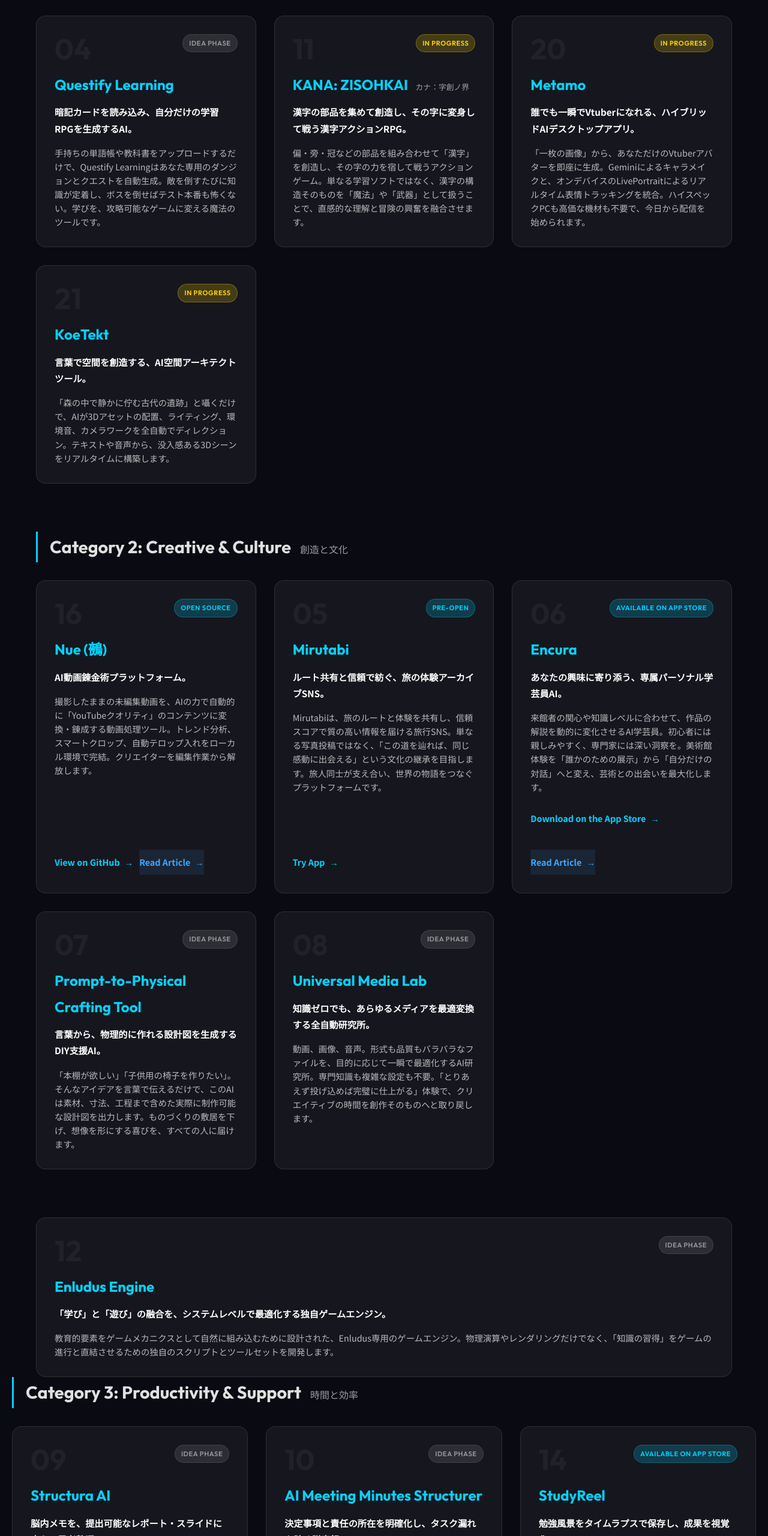
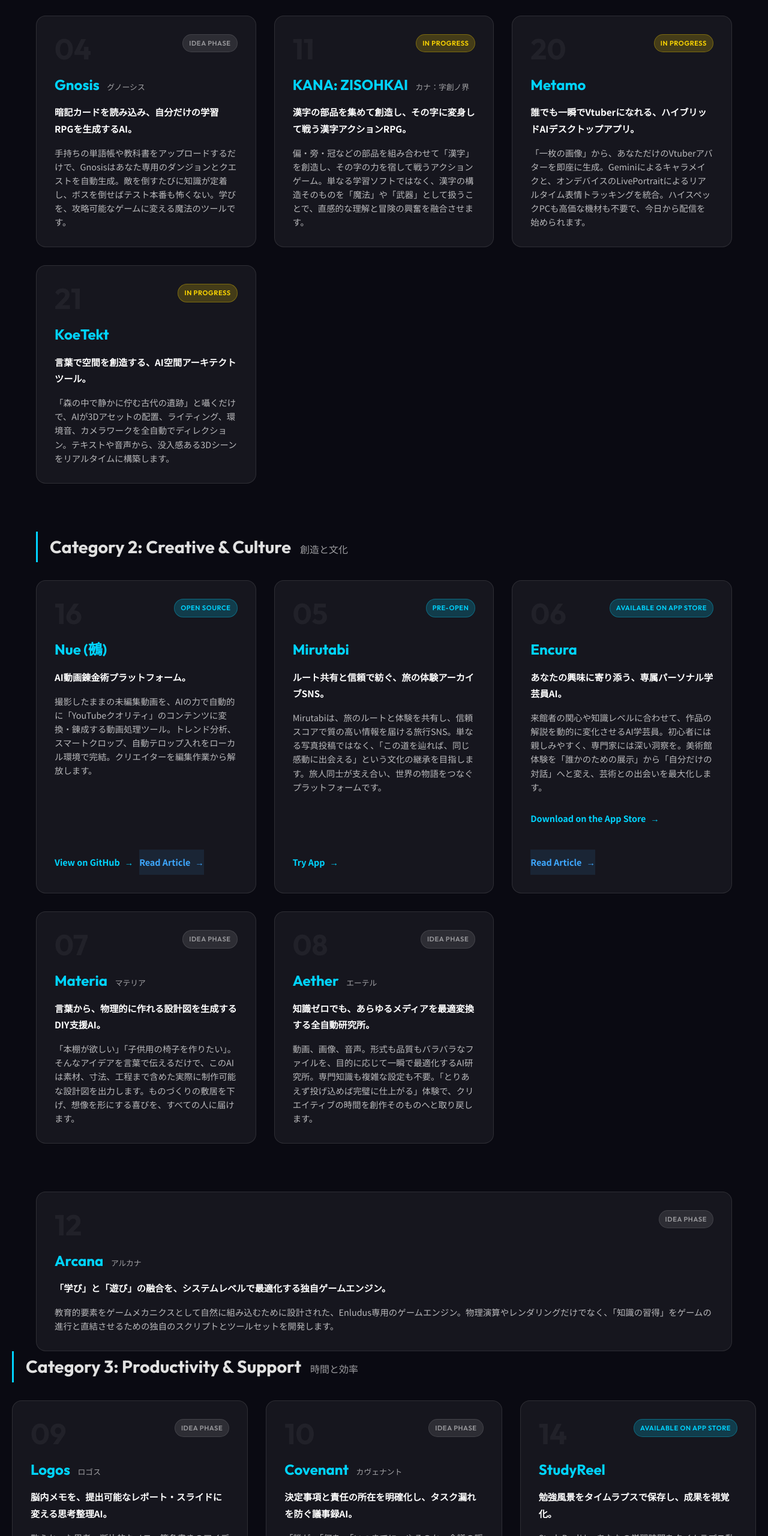
Before and after one commit to naki0227/enludus, a website built with Vite: page index.html in a window 1280 px wide. Shown: the part 2420-4980 px from the top of the page at 60% size. Built offline with nearby package versions, Linux system fonts and the light colour scheme.

Commit message:
feat(portfolio): rename Idea Phase projects to codenames (Gnosis, Materia, etc.)

```diff
--- a/index.html
+++ b/index.html
@@ -127,10 +127,12 @@
                 <div class="card-number">04</div>
                 <span class="status-badge idea">Idea Phase</span>
               </div>
-              <h4 class="project-title">Questify Learning</h4>
+              <h4 class="project-title">Gnosis <span class="jp-sub"
+                  style="font-size: 0.8rem; margin-left: 8px;">グノーシス</span></h4>
               <p class="project-one-line">暗記カードを読み込み、自分だけの学習RPGを生成するAI。</p>
-              <p class="project-desc">手持ちの単語帳や教科書をアップロードするだけで、Questify
-                Learningはあなた専用のダンジョンとクエストを自動生成。敵を倒すたびに知識が定着し、ボスを倒せばテスト本番も怖くない。学びを、攻略可能なゲームに変える魔法のツールです。</p>
+              <p class="project-desc">
+                手持ちの単語帳や教科書をアップロードするだけで、Gnosisはあなた専用のダンジョンとクエストを自動生成。敵を倒すたびに知識が定着し、ボスを倒せばテスト本番も怖くない。学びを、攻略可能なゲームに変える魔法のツールです。
+              </p>
             </article>
             <!-- Project 11 -->
             <article class="project-card status-wip">
@@ -234,7 +236,8 @@
                 <div class="card-number">07</div>
                 <span class="status-badge idea">Idea Phase</span>
               </div>
-              <h4 class="project-title">Prompt-to-Physical Crafting Tool</h4>
+              <h4 class="project-title">Materia <span class="jp-sub"
+                  style="font-size: 0.8rem; margin-left: 8px;">マテリア</span></h4>
               <p class="project-one-line">言葉から、物理的に作れる設計図を生成するDIY支援AI。</p>
               <p class="project-desc">
                 「本棚が欲しい」「子供用の椅子を作りたい」。そんなアイデアを言葉で伝えるだけで、このAIは素材、寸法、工程まで含めた実際に制作可能な設計図を出力します。ものづくりの敷居を下げ、想像を形にする喜びを、すべての人に届けます。
@@ -246,7 +249,8 @@
                 <div class="card-number">08</div>
                 <span class="status-badge idea">Idea Phase</span>
               </div>
-              <h4 class="project-title">Universal Media Lab</h4>
+              <h4 class="project-title">Aether <span class="jp-sub"
+                  style="font-size: 0.8rem; margin-left: 8px;">エーテル</span></h4>
               <p class="project-one-line">知識ゼロでも、あらゆるメディアを最適変換する全自動研究所。</p>
               <p class="project-desc">
                 動画、画像、音声。形式も品質もバラバラなファイルを、目的に応じて一瞬で最適化するAI研究所。専門知識も複雑な設定も不要。「とりあえず投げ込めば完璧に仕上がる」体験で、クリエイティブの時間を創作そのものへと取り戻します。
@@ -259,7 +263,8 @@
               <div class="card-number">12</div>
               <span class="status-badge idea">Idea Phase</span>
             </div>
-            <h4 class="project-title">Enludus Engine</h4>
+            <h4 class="project-title">Arcana <span class="jp-sub"
+                style="font-size: 0.8rem; margin-left: 8px;">アルカナ</span></h4>
             <p class="project-one-line">「学び」と「遊び」の融合を、システムレベルで最適化する独自ゲームエンジン。</p>
             <p class="project-desc">
               教育的要素をゲームメカニクスとして自然に組み込むために設計された、Enludus専用のゲームエンジン。物理演算やレンダリングだけでなく、「知識の習得」をゲームの進行と直結させるための独自のスクリプトとツールセットを開発します。
@@ -278,10 +283,12 @@
               <div class="card-number">09</div>
               <span class="status-badge idea">Idea Phase</span>
             </div>
-            <h4 class="project-title">Structura AI</h4>
+            <h4 class="project-title">Logos <span class="jp-sub" style="font-size: 0.8rem; margin-left: 8px;">ロゴス</span>
+            </h4>
             <p class="project-one-line">脳内メモを、提出可能なレポート・スライドに変える思考整理AI。</p>
-            <p class="project-desc">散らかった思考、断片的なメモ、箇条書きのアイデア。Structura
-              AIは、それらを論理的な構造へと再構成し、一瞬でレポートやプレゼン資料に昇華させます。知的生産のボトルネックを破壊し、あなたの時間と集中力を守る、思考の建築家です。</p>
+            <p class="project-desc">
+              散らかった思考、断片的なメモ、箇条書きのアイデア。Logosは、それらを論理的な構造へと再構成し、一瞬でレポートやプレゼン資料に昇華させます。知的生産のボトルネックを破壊し、あなたの時間と集中力を守る、思考の建築家です。
+            </p>
           </article>
           <!-- Project 10 -->
           <article class="project-card status-idea">
@@ -289,7 +296,8 @@
               <div class="card-number">10</div>
               <span class="status-badge idea">Idea Phase</span>
             </div>
-            <h4 class="project-title">AI Meeting Minutes Structurer</h4>
+            <h4 class="project-title">Covenant <span class="jp-sub"
+                style="font-size: 0.8rem; margin-left: 8px;">カヴェナント</span></h4>
             <p class="project-one-line">決定事項と責任の所在を明確化し、タスク漏れを防ぐ議事録AI。</p>
             <p class="project-desc">
               「誰が」「何を」「いつまでに」やるのか。会議の曖昧さを排除し、行動に直結する議事録を自動生成。責任の所在を明確にし、チームの時間を空中分解から守ります。会議後の「あれ、何だっけ?」を、完全に過去のものに。
```
Also changed, not shown: projects.html (+6 -6 lines).
